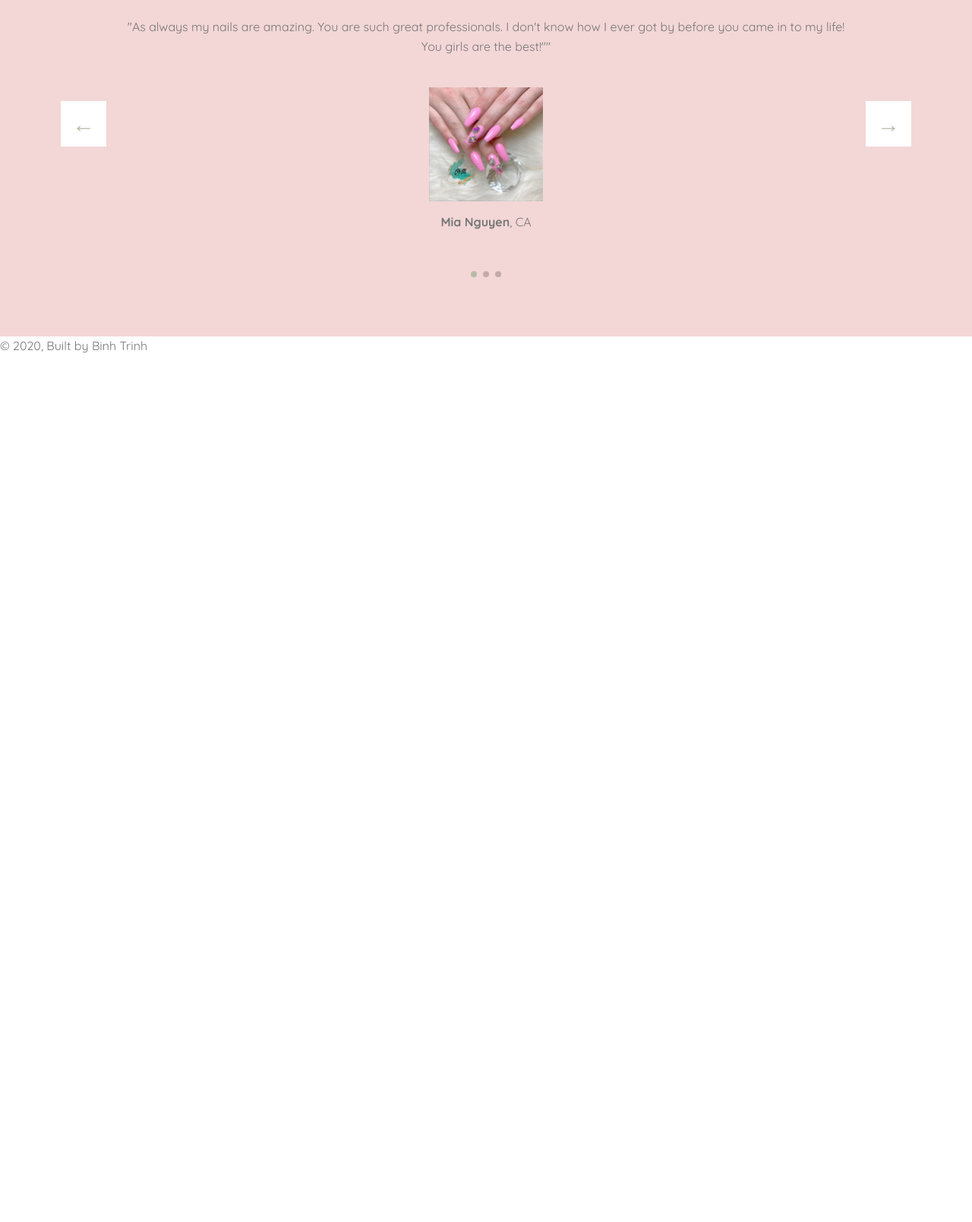
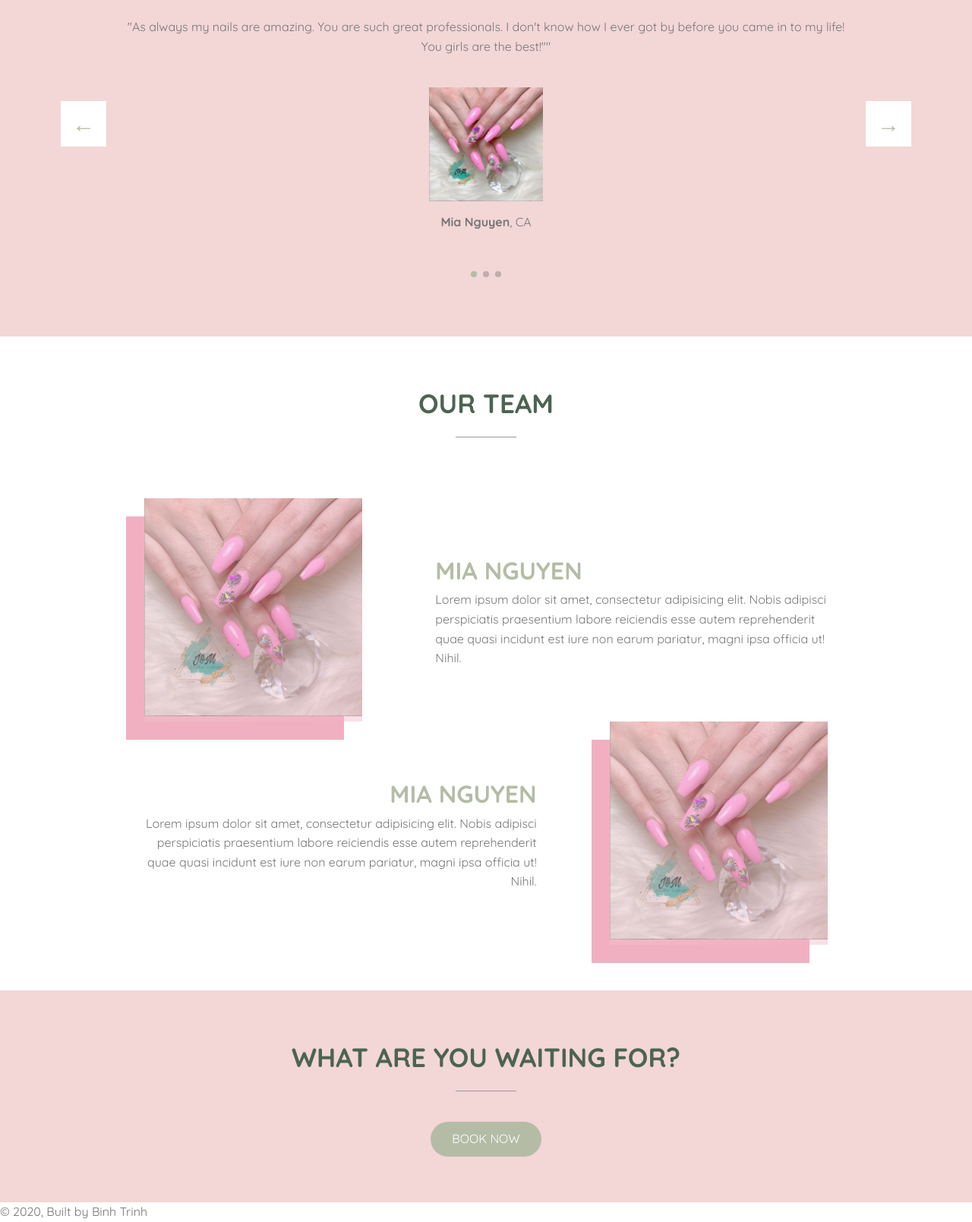
Before and after one commit to kyle-trinh/be-you-tiful, a Gatsby site: page / in a window 1280 px wide. Shown: the part 2762-4371 px from the top of the page at 76% size. Before the commit the page ends 3230 px from the top, so only its background shows below. Built offline with nearby package versions, Linux system fonts and the light colour scheme; Gatsby itself is replaced by a stand-in of ours.

Commit message:
Add team section

```diff
--- /dev/null
+++ b/src/components/home/CTA.js
@@ -0,0 +1,19 @@
+import React from "react"
+import { Link } from "gatsby"
+
+const CTA = () => {
+  return (
+    <section className="section-cta">
+      <div className="u-center-text">
+        <h2 className="heading-secondary u-margin-bottom-medium">
+          What are you waiting for?
+        </h2>
+        <Link to="/" className="btn btn--secondary">
+          Book now
+        </Link>
+      </div>
+    </section>
+  )
+}
+
+export default CTA
--- /dev/null
+++ b/src/components/home/Team.js
@@ -0,0 +1,46 @@
+import React from "react"
+import Photo1 from "../../images/photo-1.png"
+
+const Team = () => {
+  return (
+    <section className="section-team">
+      <div className="u-center-text u-margin-bottom-big">
+        <h2 className="heading-secondary">Our team</h2>
+      </div>
+      <div className="container">
+        <div className="member">
+          <div className="member__photo">
+            <img src={Photo1} alt="" />
+            <div className="member__background"></div>
+          </div>
+          <div className="member__info">
+            <h4 className="member__name">Mia Nguyen</h4>
+            <p className="member__intro">
+              Lorem ipsum dolor sit amet, consectetur adipisicing elit. Nobis
+              adipisci perspiciatis praesentium labore reiciendis esse autem
+              reprehenderit quae quasi incidunt est iure non earum pariatur,
+              magni ipsa officia ut! Nihil.
+            </p>
+          </div>
+        </div>
+        <div className="member">
+          <div className="member__photo">
+            <img src={Photo1} alt="" />
+            <div className="member__background"></div>
+          </div>
+          <div className="member__info">
+            <h4 className="member__name">Mia Nguyen</h4>
+            <p className="member__intro">
+              Lorem ipsum dolor sit amet, consectetur adipisicing elit. Nobis
+              adipisci perspiciatis praesentium labore reiciendis esse autem
+              reprehenderit quae quasi incidunt est iure non earum pariatur,
+              magni ipsa officia ut! Nihil.
+            </p>
+          </div>
+        </div>
+      </div>
+    </section>
+  )
+}
+
+export default Team
--- a/src/pages/index.js
+++ b/src/pages/index.js
@@ -6,6 +6,8 @@ import Welcome from "../components/home/Welcome"
 import Works from "../components/home/Works"
 import Services from "../components/home/Services"
 import Testimonials from "../components/home/Testimonials"
+import Team from "../components/home/Team"
+import CTA from "../components/home/CTA"
 
 import SEO from "../components/seo"
 
@@ -16,6 +18,8 @@ const IndexPage = () => (
     <Works />
     <Services />
     <Testimonials />
+    <Team />
+    <CTA />
   </Layout>
 )
 
--- a/src/styles/pages/home.scss
+++ b/src/styles/pages/home.scss
@@ -45,3 +45,95 @@
     }
   }
 }
+
+.section-team {
+  .container {
+    max-width: 90rem;
+  }
+  .member {
+    display: grid;
+    grid-template-columns: repeat(12, 1fr);
+    column-gap: 2rem;
+
+    &__photo {
+      position: relative;
+      z-index: 2;
+      grid-column: 1 / 5;
+      grid-row: 1 / -1;
+
+      img {
+        width: 100%;
+        object-fit: cover;
+        position: relative;
+        z-index: 2;
+      }
+      // mix-blend-mode: overlay;
+
+      &::after {
+        content: "";
+        display: block;
+        position: absolute;
+        top: 0;
+        left: 0;
+        height: 100%;
+        width: 100%;
+        background-image: linear-gradient(
+          to bottom right,
+          $color-primary-light,
+          $color-primary-dark
+        );
+        opacity: 0.4;
+        z-index: 3;
+        transition: all 0.2s ease-out;
+      }
+
+      &:hover {
+        &::after {
+          opacity: 0.1;
+        }
+      }
+    }
+
+    &__background {
+      width: 100%;
+      height: 100%;
+      background-color: $color-primary-dark;
+      position: absolute;
+      bottom: -2.4rem;
+      left: -2.4rem;
+      z-index: 1;
+    }
+
+    &__info {
+      grid-column: 6 / -1;
+      grid-row: 1 / -1;
+      display: flex;
+      flex-direction: column;
+      align-items: flex-start;
+      justify-content: center;
+      text-align: left;
+    }
+
+    &__name {
+      font-size: 3.2rem;
+      text-transform: uppercase;
+      color: $color-secondary-light;
+    }
+
+    &:nth-of-type(even) {
+      .member__info {
+        grid-column: 1 / 8;
+        align-items: flex-end;
+        text-align: right;
+      }
+
+      .member__photo {
+        grid-column: 9 / -1;
+      }
+    }
+  }
+}
+
+.section-cta {
+  background-color: $color-primary-light;
+}
```
